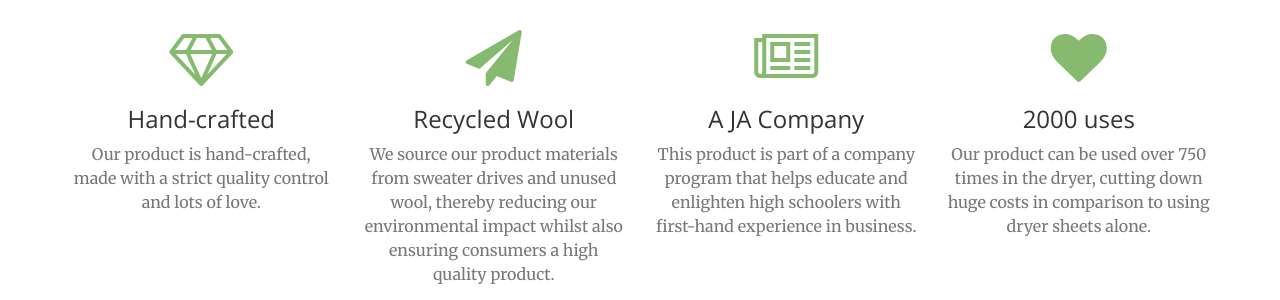
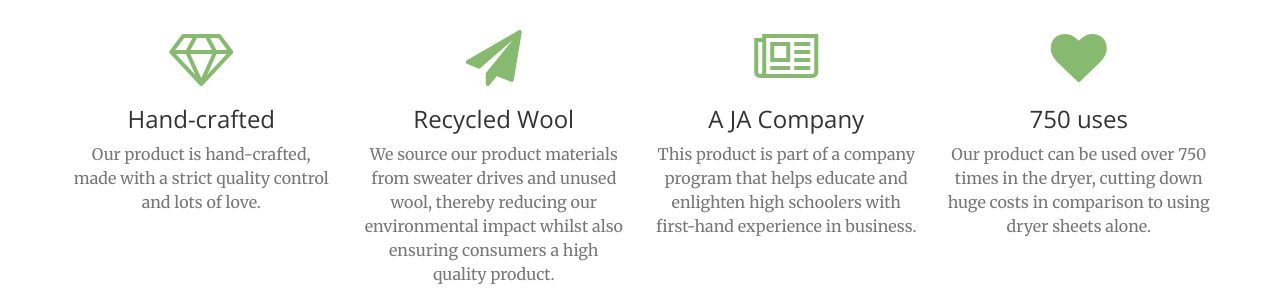
Before and after one commit to jerryzhou196/jawhool, a Jekyll site: the page built from index.html, in a window 1280 px wide and 900 px high, scrolled down 1302 px. Shown: the part 158-458 px from the top of the window. Built offline with Jekyll 4.4.1, drawn with Linux system fonts in a browser that asks for light colours.

Commit message:
Update services.html

```diff
--- a/_includes/services.html
+++ b/_includes/services.html
@@ -33,7 +33,7 @@
             <div class="col-lg-3 col-md-6 text-center">
                 <div class="service-box">
                     <i class="fa fa-4x fa-heart wow bounceIn text-primary" data-wow-delay=".3s"></i>
-                    <h3>2000 uses</h3>
+                    <h3>750 uses</h3>
                     <p class="text-muted">Our product can be used over 750 times in the dryer, cutting down huge costs in comparison to using dryer sheets alone.  </p>
                 </div>
             </div>
```
